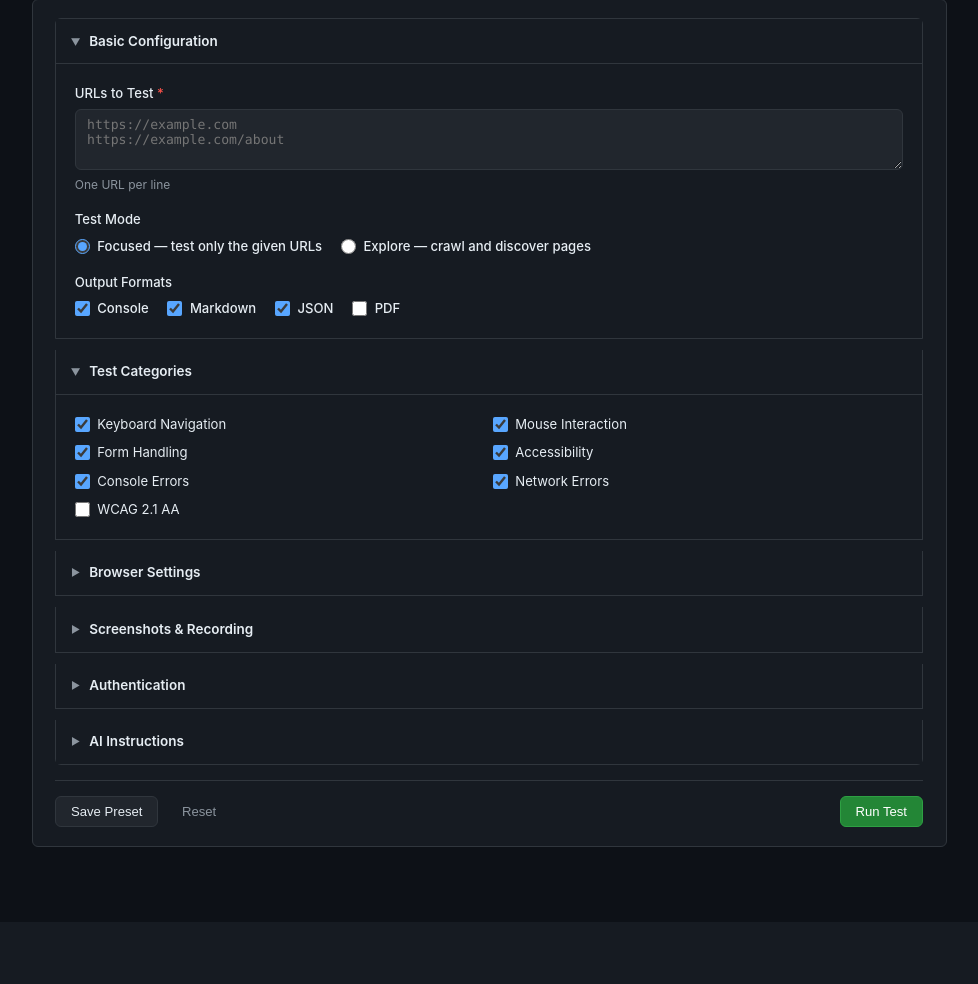
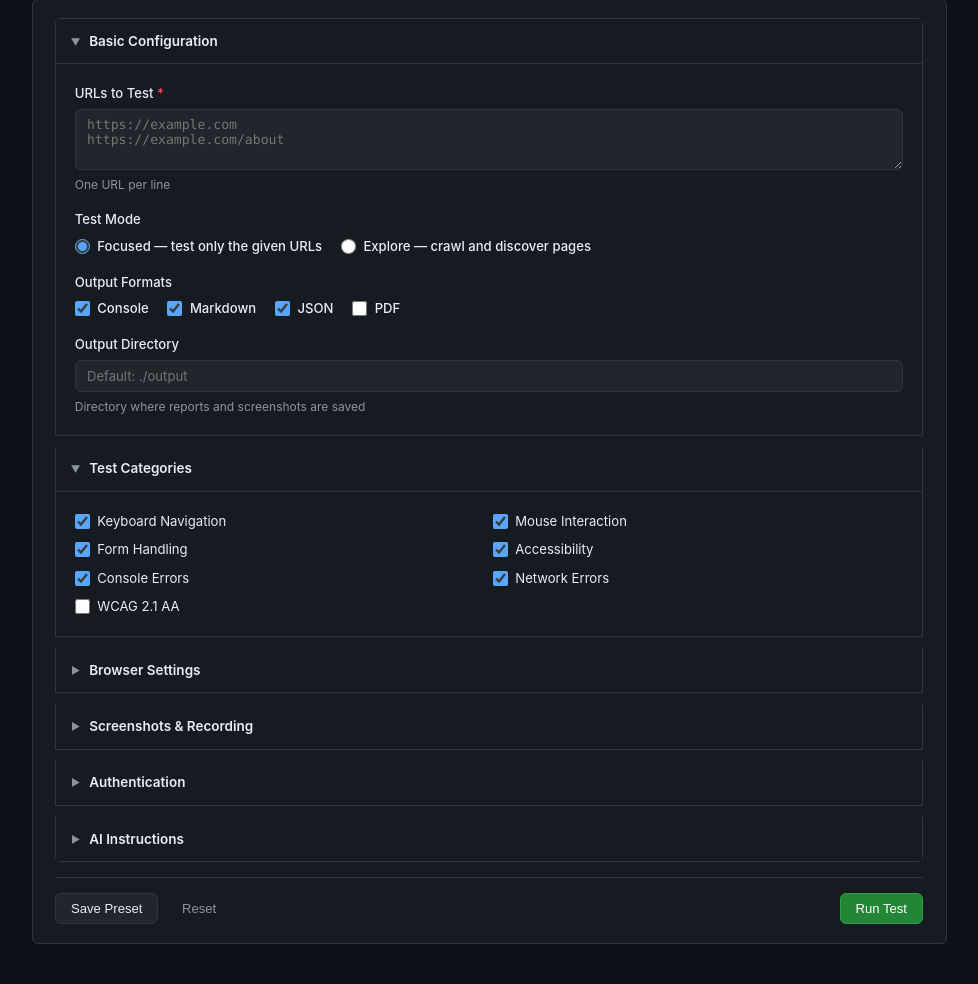
Before and after one commit to billrichards/qa-agent, a Flask app: page / in a window 1280 px wide. Shown: the part 142-1126 px from the top of the page, without its empty margins (151-1129 px from the left). Before the commit the page ends 989 px from the top, so only its background shows below. Run offline with Flask 3, Linux system fonts and the light colour scheme.

Commit message:
Add output_dir option to web UI
Adds an Output Directory field to the web form (after Output Formats)
so the web UI has parity with the --output-dir CLI flag. Falls back
to the server's default OUTPUT_DIR when left blank. Includes two new
_build_config tests covering default and custom output_dir values.

Co-Authored-By: Claude Sonnet 4.6 <noreply@anthropic.com>

```diff
--- a/qa_agent/web/server.py
+++ b/qa_agent/web/server.py
@@ -613,7 +613,7 @@ def _build_config(body: dict) -> TestConfig:
         urls=urls,
         mode=mode,
         output_formats=output_formats,
-        output_dir=str(OUTPUT_DIR),
+        output_dir=str(body.get("output_dir") or OUTPUT_DIR),
         headless=bool(body.get("headless", True)),
         viewport_width=int(body.get("viewport_width", 1280)),
         viewport_height=int(body.get("viewport_height", 720)),
--- a/qa_agent/web/static/app.js
+++ b/qa_agent/web/static/app.js
@@ -87,6 +87,7 @@ function collectFormData(form) {
     urls: urlsRaw,
     mode,
     output_formats: outputFormats.length ? outputFormats : ['console', 'markdown', 'json'],
+    output_dir: fd.get('output_dir') || null,
     headless: !!fd.get('headless'),
     viewport_width: parseInt(fd.get('viewport_width') || '1280', 10),
     viewport_height: parseInt(fd.get('viewport_height') || '720', 10),
@@ -149,6 +150,8 @@ function applyConfig(cfg) {
   setNum(form, 'timeout', cfg.timeout);
   setNum(form, 'max_depth', cfg.max_depth);
   setNum(form, 'max_pages', cfg.max_pages);
+  const outputDirEl = form.querySelector('#output_dir');
+  if (outputDirEl && cfg.output_dir) outputDirEl.value = cfg.output_dir;
 }
 
 function setCheck(form, name, val) {
--- a/qa_agent/web/templates/index.html
+++ b/qa_agent/web/templates/index.html
@@ -41,6 +41,12 @@
           <label class="check-label"><input type="checkbox" name="output_formats" value="json" checked> JSON</label>
           <label class="check-label"><input type="checkbox" name="output_formats" value="pdf"> PDF</label>
         </div>
+      </div>
+
+      <div class="field">
+        <label for="output_dir">Output Directory</label>
+        <input type="text" id="output_dir" name="output_dir" placeholder="Default: ./output">
+        <span class="hint">Directory where reports and screenshots are saved</span>
       </div>
     </div>
   </details>
```
Also changed, not shown: tests/web/test_server.py (+8 -0 lines).
